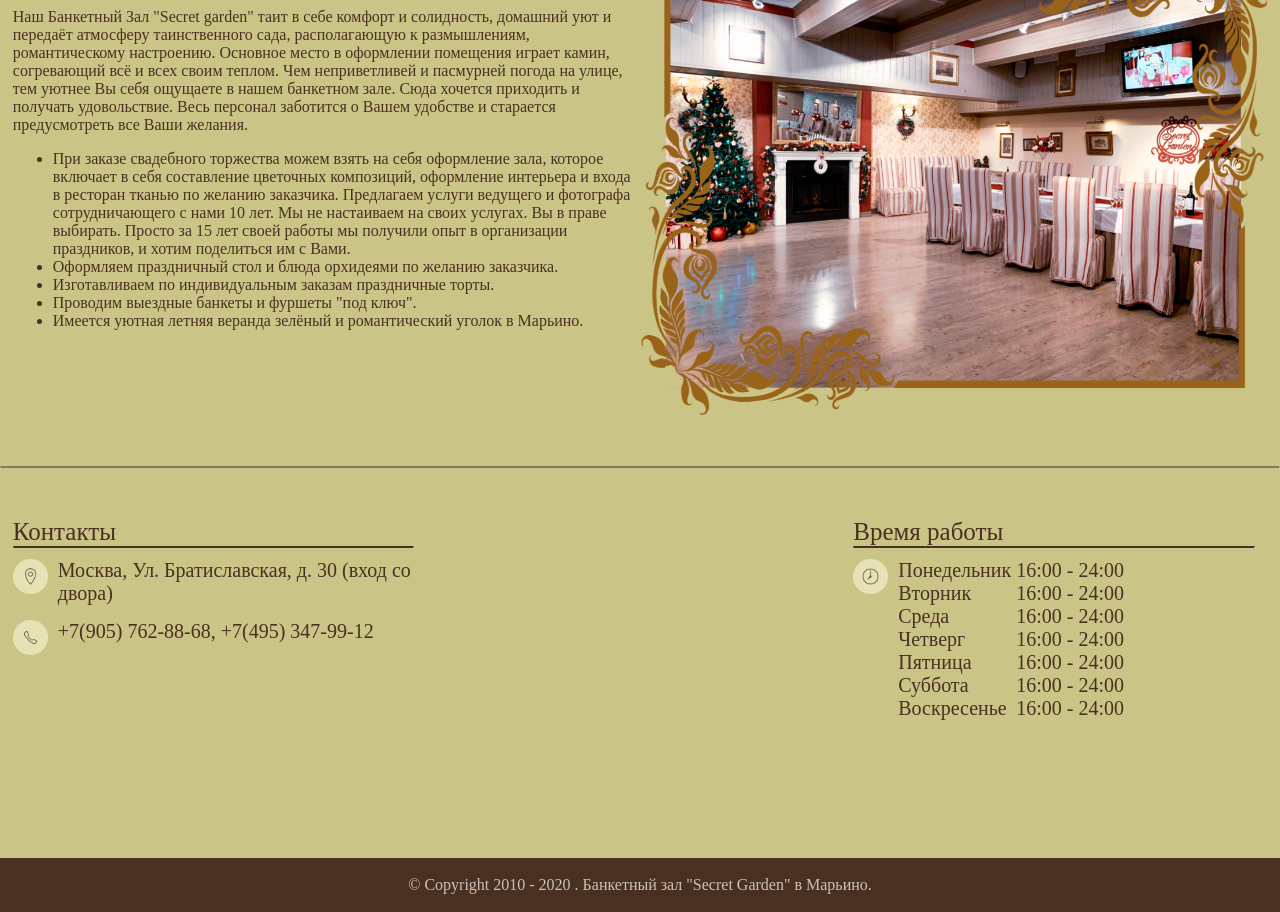
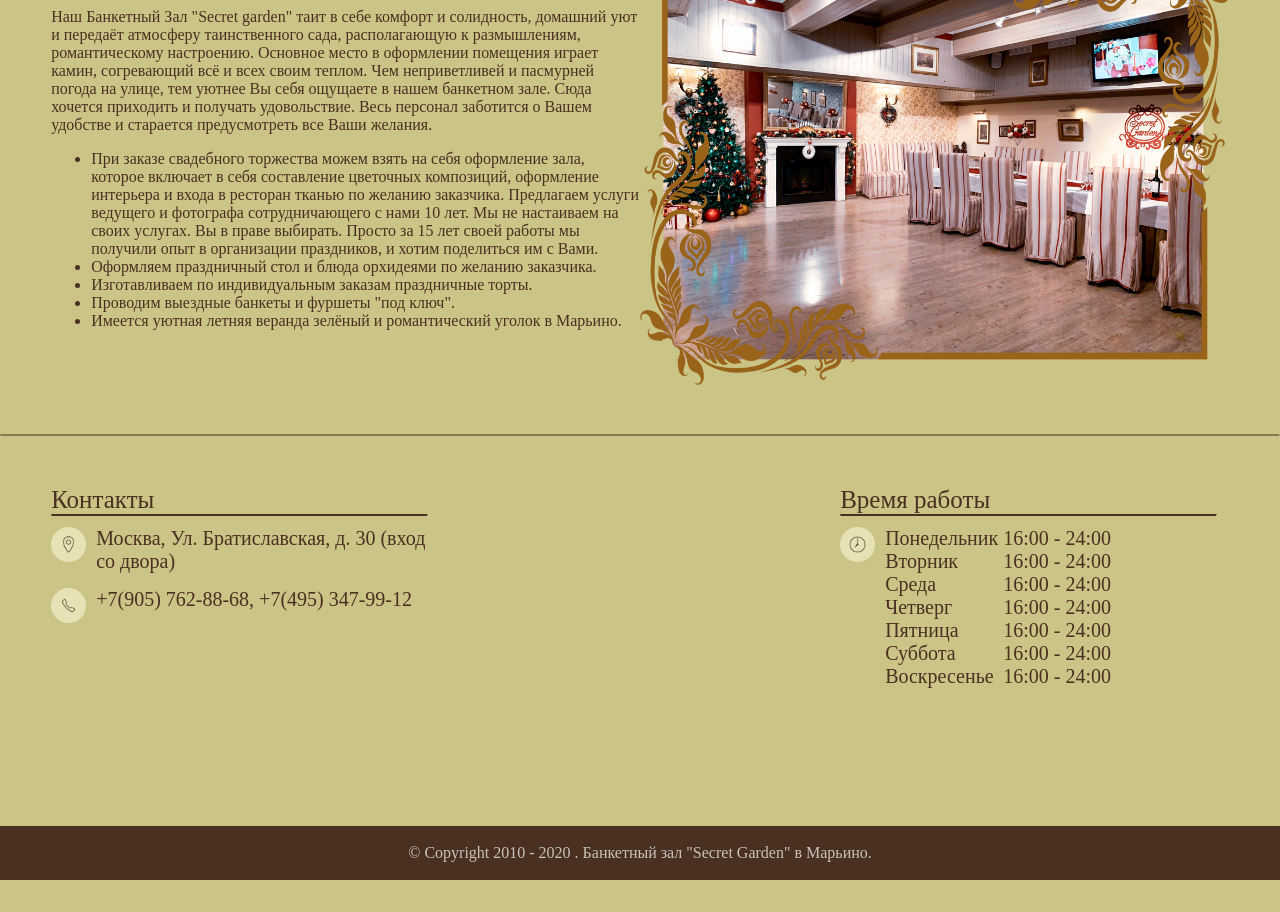
Before and after one commit to dimahoperskiy/secret-garden, a plain HTML site: page index.html in a window 1280 px wide. Shown: the part 273-1185 px from the top of the page. After the commit the page ends 1153 px from the top, so only its background shows below. Drawn offline with Linux system fonts and the light colour scheme; a web font is replaced by a local one.

Commit message:
Initial commit

```diff
--- a/css/styles.css
+++ b/css/styles.css
@@ -164,9 +164,9 @@
 .container-main-md, .container-main-lg {
     display: flex;
     flex-wrap: wrap;
-    width: 98%;
-    margin-left: 1%;
-    margin-right: 1%;
+    width: 96%;
+    margin-left: 2%;
+    margin-right: 2%;
 }
 
 .text-about {
@@ -190,9 +190,9 @@
 .row {
     display: flex;
     flex-wrap: wrap;
-    width: 98%;
-    margin-right: 1%;
-    margin-left: 1%;
+    width: 96%;
+    margin-right: 2%;
+    margin-left: 2%;
     margin-top: 50px;
     font-size: 18px;
 }
@@ -249,7 +249,10 @@
 /*Footer*/
 
 .container-footer {
+    width: 96%;
     margin-top: 40px;
+    margin-left: 2%;
+    margin-right: 2%;
     padding: 2px
 }
 
@@ -259,6 +262,20 @@
 
 /*End footer*/
 /*Media*/
+
+@media (min-width: 1200px) {
+    .container-main-md, .container-main-lg {
+        width: 92%;
+        margin-left: 4%;
+        margin-right: 4%;
+    }
+
+    .row {
+        width: 92%;
+        margin-right: 4%;
+        margin-left: 4%;
+    }
+}
 
 @media (min-width: 910px) {
     #time-sm {
```
